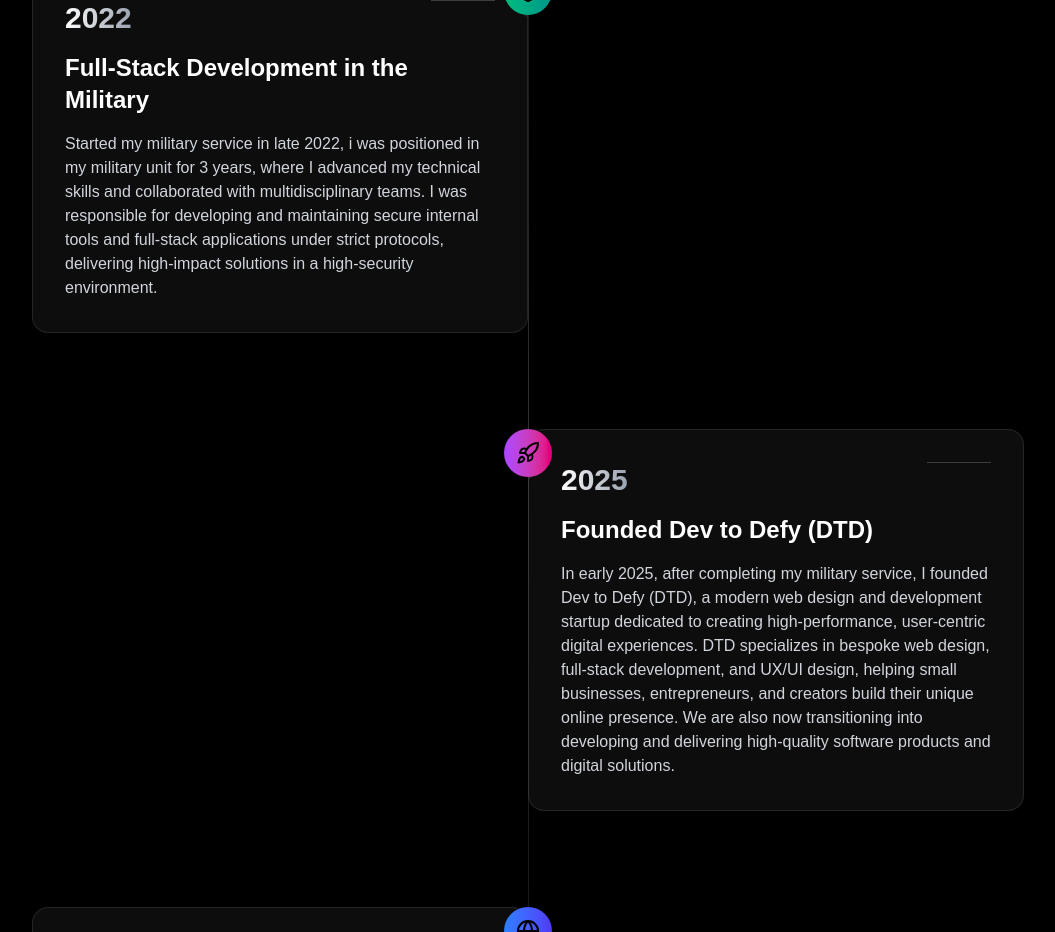
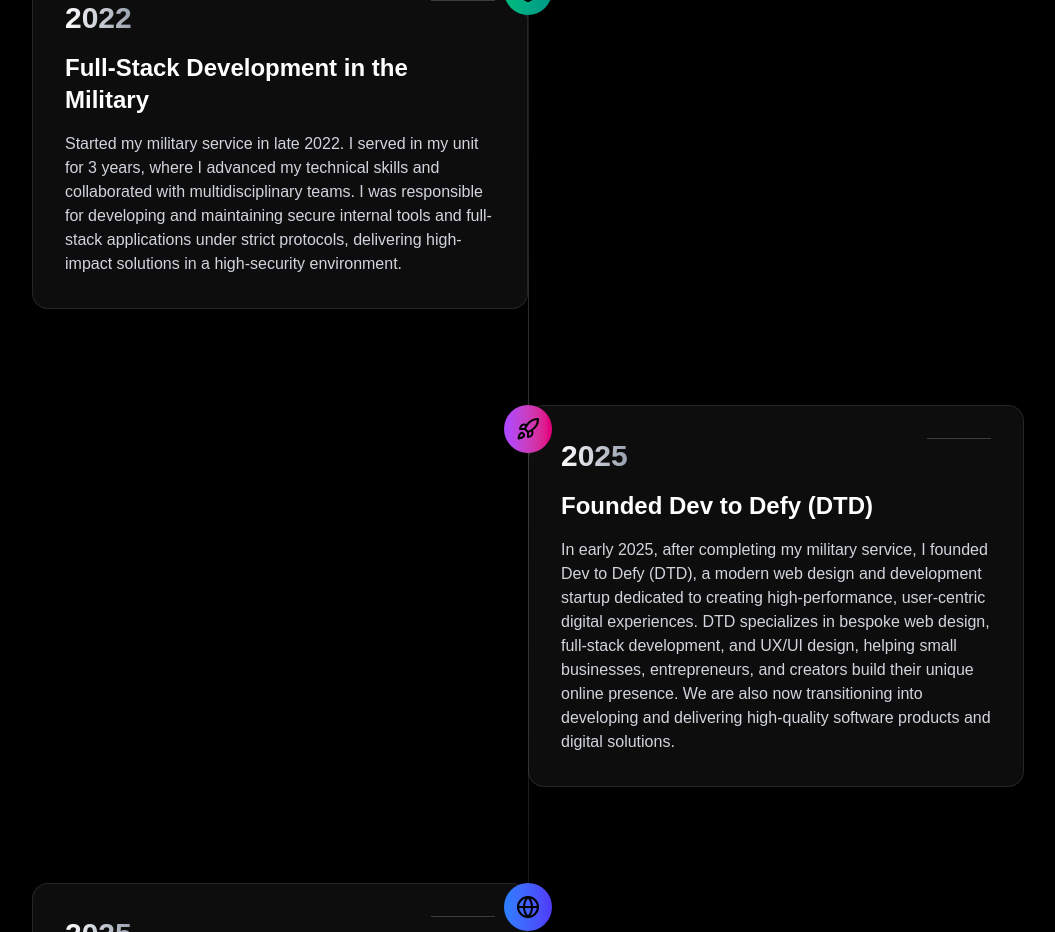
Before and after one commit to Gabriel-Kaplan/gabrielkaplanportfolio, a Next.js app: page / in a window 1280 px wide. Shown: the part 5500-6432 px from the top of the page, without its empty margins (112-1167 px from the left). Built offline with nearby package versions, Linux system fonts and the light colour scheme.

Commit message:
fixed spelling mistakes

```diff
--- a/components/TimelineSection.jsx
+++ b/components/TimelineSection.jsx
@@ -17,7 +17,7 @@
       id: 'military-2022',
       year: '2022',
       event: 'Full-Stack Development in the Military',
-      description: 'Started my military service in late 2022, i was positioned in my military unit for 3 years, where I advanced my technical skills and collaborated with multidisciplinary teams. I was responsible for developing and maintaining secure internal tools and full-stack applications under strict protocols, delivering high-impact solutions in a high-security environment.',
+      description: 'Started my military service in late 2022. I served in my unit for 3 years, where I advanced my technical skills and collaborated with multidisciplinary teams. I was responsible for developing and maintaining secure internal tools and full-stack applications under strict protocols, delivering high-impact solutions in a high-security environment.',
       icon: <Shield size={24} />,
       color: 'from-emerald-500 to-teal-600'
     },
```
